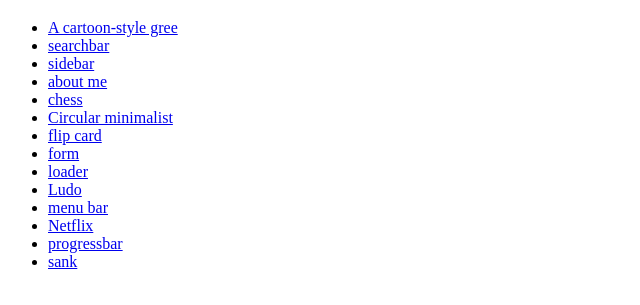
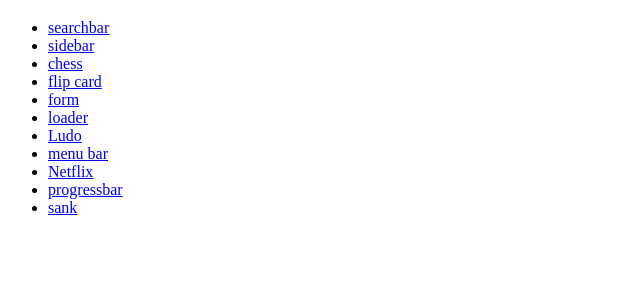
Before and after one commit to WebNova-cell/Codes, a plain HTML site: page index.html in a window 1280 px wide. Shown: the part 61-366 px from the top of the page, without its empty margins (0-640 px from the left). Drawn offline with Linux system fonts and the light colour scheme.

Commit message:
Update index.html

```diff
--- a/index.html
+++ b/index.html
@@ -7,18 +7,15 @@
 <body>
   <h1>My Web Projects</h1>
   <ul>
-    <li><a href="A cartoon-style gree.html">A cartoon-style gree</a></li>
     <li><a href="ABC/searchbar.html">searchbar</a></li>
     <li><a href="ABC/sidebar.html">sidebar</a></li>
-    <li><a href="about me.html">about me</a></li>
-    <li><a href="chess.html">chess</a></li>
-    <li><a href="Circular minimalist.html">Circular minimalist</a></li>
-    <li><a href="flip card.html">flip card</a></li>
-    <li><a href="form.html">form</a></li>
-    <li><a href="loader.html">loader</a></li>
-    <li><a href="Ludo.html">Ludo</a></li>
-    <li><a href="menu bar.html">menu bar</a></li>
-    <li><a href="Netflix.html">Netflix</a></li>
+    <li><a href="DEF/chess.html">chess</a></li>
+    <li><a href="DEF/flip card.html">flip card</a></li>
+    <li><a href="DEF/form.html">form</a></li>
+    <li><a href="DEF/loader.html">loader</a></li>
+    <li><a href="DEF/Ludo.html">Ludo</a></li>
+    <li><a href="DEF/menu bar.html">menu bar</a></li>
+    <li><a href="DEFNetflix.html">Netflix</a></li>
     <li><a href="ABC/progressbar.html">progressbar</a></li>
     <li><a href="ABC/sank.html">sank</a></li>
   </ul>
```
